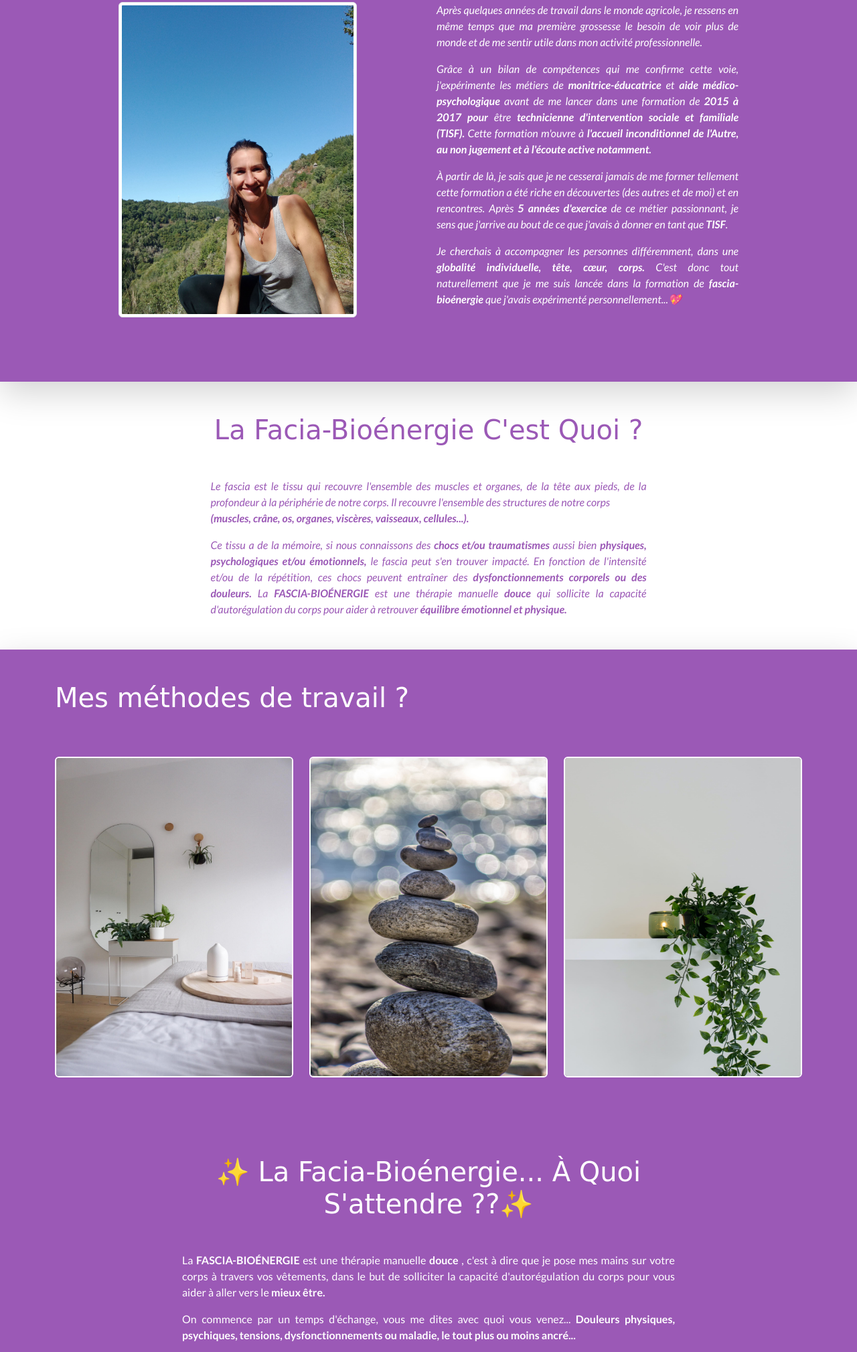
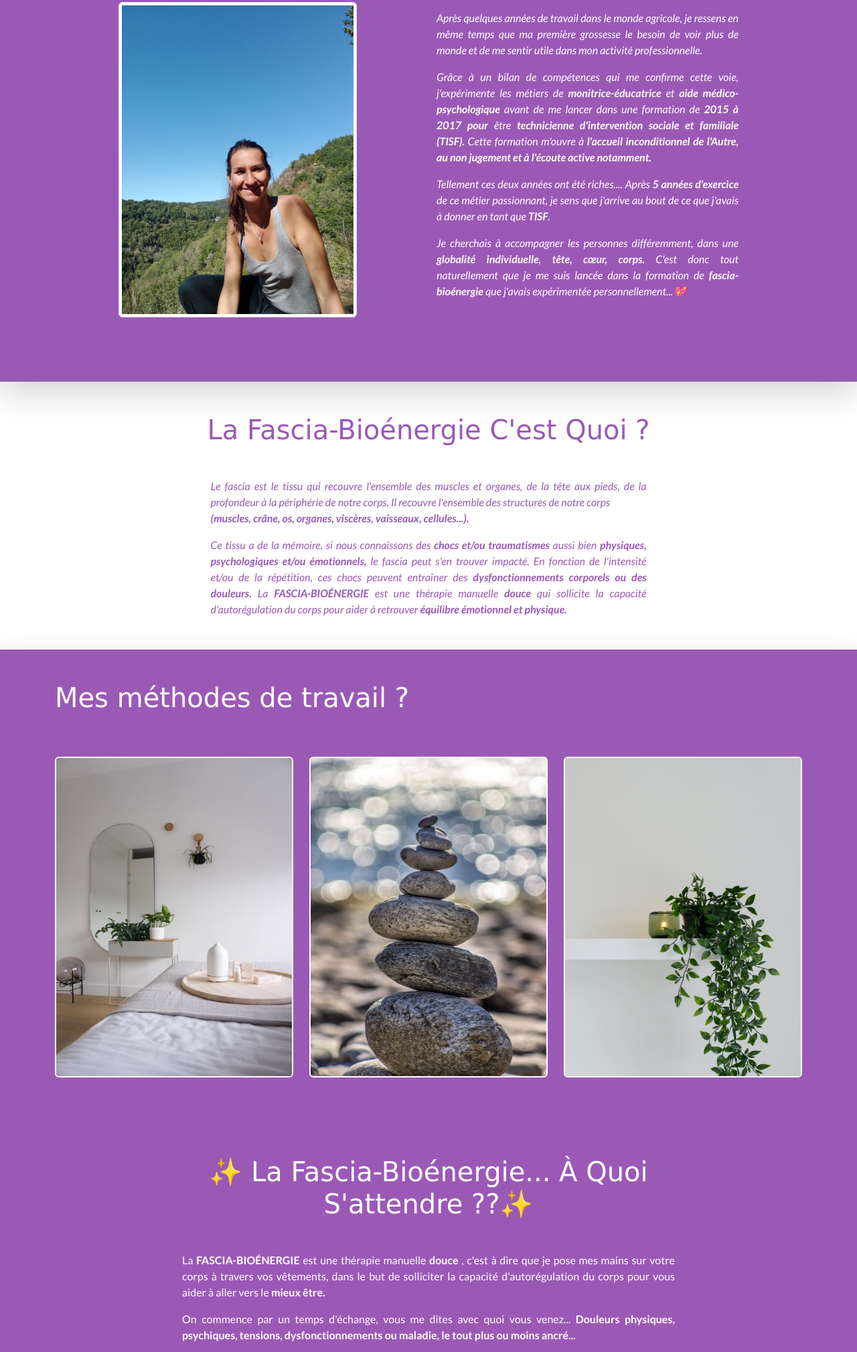
Before and after one commit to rosinalexis/aurorelesage, a plain HTML site: page index.html in a window 1280 px wide. Shown: the part 697-2716 px from the top of the page at 67% size. Drawn offline with nearby package versions, Linux system fonts and the light colour scheme; a web font is replaced by a local one.

Commit message:
ajout des modifications

```diff
--- a/index.html
+++ b/index.html
@@ -6,7 +6,7 @@
     <meta name="viewport" content="width=device-width, initial-scale=1.0">
     <meta
       name="description"
-      content="Aurore Lesage est une professionnelle dans le domaine de la facia-bioénergie.La fascia-bioénergie est une thérapie manuelle douce qui sollicite la capacité d'autorégulation."
+      content="Aurore Lesage est une professionnelle dans le domaine de la fascia-bioénergie.La fascia-bioénergie est une thérapie manuelle douce qui sollicite la capacité d'autorégulation."
     >
     <title>Aurore Lesage</title>
     <link rel="shortcut icon" href="./img/logo.ico" type="image/x-icon" >
@@ -96,9 +96,7 @@
               active notamment.</span>
             </p>
             <p class="text-wrap">
-              À partir de là, je sais que je ne cesserai jamais de me former
-              tellement cette formation a été riche en découvertes (des autres
-              et de moi) et en rencontres. Après <span class="fw-bold">5 années d'exercice</span>  de ce
+              Tellement ces deux années ont été riches.... Après <span class="fw-bold">5 années d'exercice</span>  de ce
               métier passionnant, je sens que j'arrive au bout de ce que j'avais
               à donner en tant que <span class="fw-bold">TISF</span>.
             </p>
@@ -107,7 +105,7 @@
               Je cherchais à accompagner les personnes différemment, dans une
               <span class="fw-bold">globalité individuelle, tête, cœur, corps.</span>  C'est donc tout
               naturellement que je me suis lancée dans la formation de
-              <span class="fw-bold">fascia-bioénergie</span>  que j'avais expérimenté personnellement...💖
+              <span class="fw-bold">fascia-bioénergie</span>  que j'avais expérimentée personnellement...💖
             </p>
           </div>
         </div>
@@ -118,7 +116,7 @@
     <section>
       <div class="container text-primary">
         <h3 class="mb-5 fs-1 text-center text-capitalize">
-          La facia-bioénergie c'est quoi ?
+          La fascia-bioénergie c'est quoi ?
         </h3>
         <div class="mx-4 mx-lg-auto col-lg-7 fst-italic text-justify">
           <p class="text-wrap">
@@ -152,7 +150,7 @@
               <h3 class="fs-1 text-capitalize">calme & libération</h3>
 
               <p class="mx-3 text-wrap  fst-italic text-justify">
-                La facia-bioénergie vous aide à accéder au
+                La fascia-bioénergie vous aide à accéder au
                 <span class="fw-bold">CALME</span> pour vous permettre de
                 <span class="fw-bold">LÂCHER PRISE</span> dans les situations où
                 vous vous sentez bloqué ou angoissé.
@@ -171,7 +169,7 @@
             >
               <h3 class="fs-1 text-capitalize">équilibre & lâcher prise</h3>
               <p class="mx-3 text-wrap  fst-italic text-justify">
-                Guidées par nos échanges et mes ressentis, cette technique permet au
+                Guidée par nos échanges et mes ressentis, cette technique permet au
                 corps la <span class="fw-bold">LIBÉRATION</span> de mémoires plus ou
                 moins traumatiques en fonction de vos expériences.
               </p>
@@ -203,7 +201,7 @@
 
         <div class="row">
           <div class="col-lg-8 text-white text-justify mx-auto">
-            <h3 class="my-5 fs-1 text-center text-capitalize">✨ La Facia-Bioénergie... À quoi s'attendre ??✨</h3>
+            <h3 class="my-5 fs-1 text-center text-capitalize">✨ La Fascia-Bioénergie... À quoi s'attendre ??✨</h3>
             <p>La <span class="fw-bold">FASCIA-BIOÉNERGIE</span>  est une thérapie manuelle <span class="fw-bold">douce</span> , c'est à dire que je pose mes mains sur votre corps à travers vos vêtements, dans le but de solliciter la capacité d'autorégulation du corps pour vous aider à aller vers le <span class="fw-bold">mieux être.</span> </p>
             <p>On commence par un temps d'échange, vous me dites avec quoi vous venez... <span class="fw-bold">Douleurs physiques, psychiques, tensions, dysfonctionnements ou maladie, le tout plus ou moins ancré...</span> </p>
             <p>Ensuite, c'est un temps sur la table de massage où <span class="fw-bold">"j'écoute"</span>  votre corps, vous avez "juste" <span class="fst-italic">(c'est déjà énorme pour certains!!) </span>  à vous détendre.</p>
```
